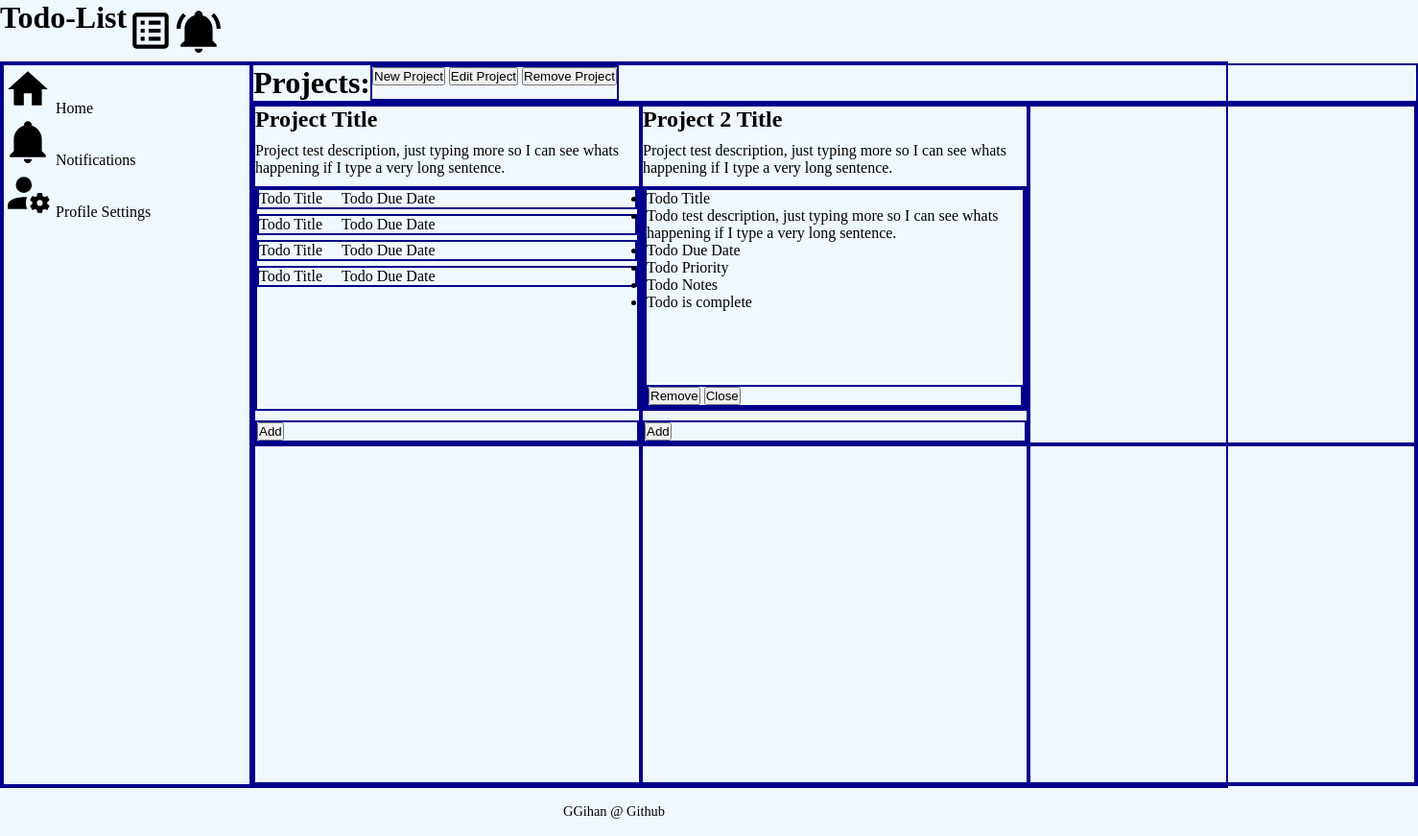
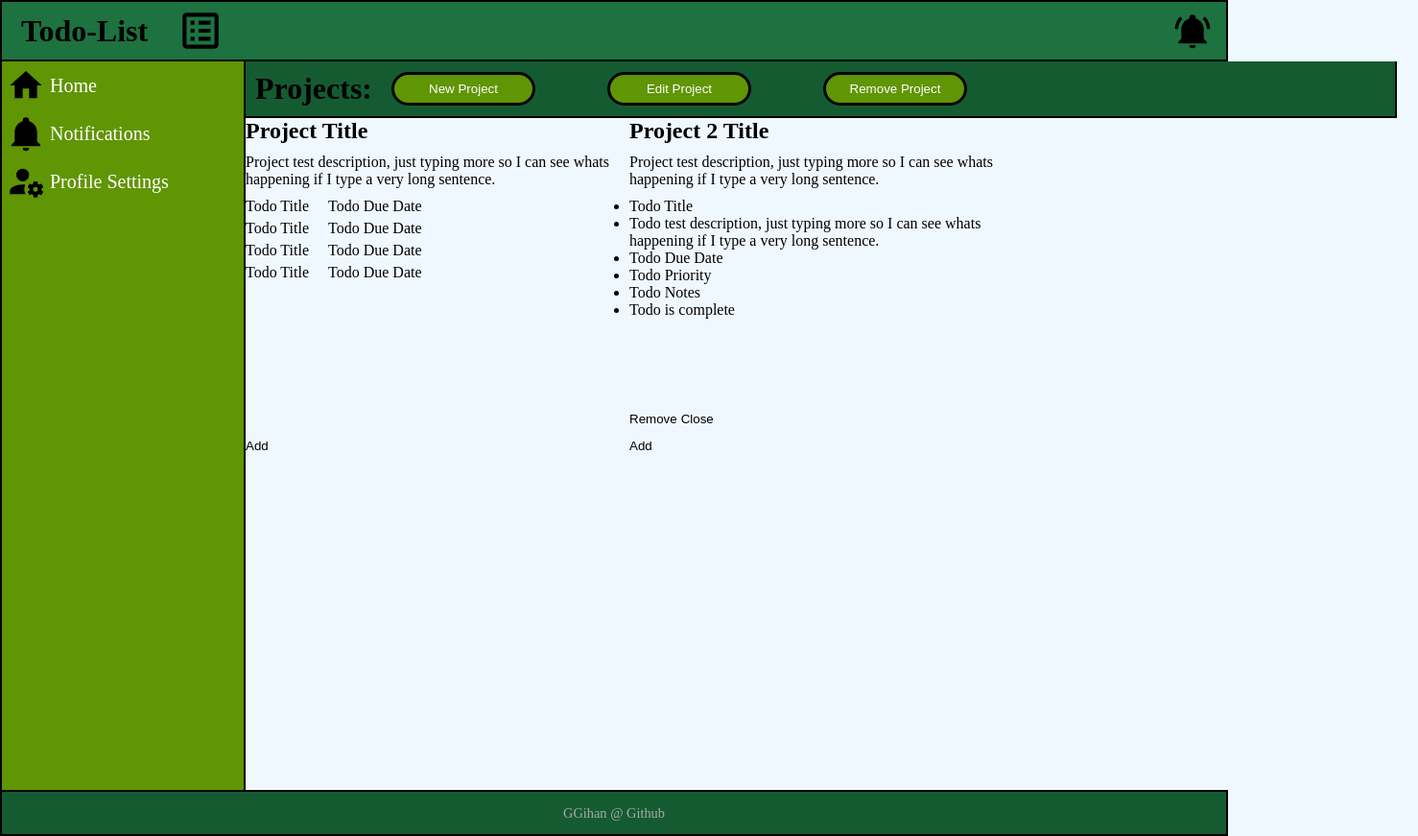
Before and after one commit to GGihan/todo-list, a website built with webpack: page src/index.html in a window 1280 px wide. Shown: the whole page at 96% size, 1478 px wide, since content can reach past the window. Built offline with nearby package versions, Linux system fonts and the light colour scheme.

Commit message:
Add styling to user UI

```diff
--- a/src/index.html
+++ b/src/index.html
@@ -7,8 +7,10 @@
 </head>
 <body>
     <header id="header-container">
-        <h1>Todo-List</h1>
-        <img src="./images/todo.svg" alt="Todo Icon">
+        <div id="title-container">
+            <h1>Todo-List</h1>
+            <img src="./images/todo.svg" alt="Todo Icon">
+        </div>
         <img src="./images/bell-ring.svg" alt="Notification Bell">
     </header>
 
@@ -44,9 +46,9 @@
 
                 <div class="project-buttons">
 
-                    <button>New Project</button>
-                    <button>Edit Project</button>
-                    <button>Remove Project</button>
+                    <button type="button" id="add-project-button">New Project</button>
+                    <button type="button" id="edit-project-button">Edit Project</button>
+                    <button type="button" id="remove-project-button">Remove Project</button>
 
                 </div>
 
--- a/src/styles.css
+++ b/src/styles.css
@@ -9,8 +9,17 @@ body {
 
     display: flex;
     flex-direction: column;
+    box-sizing: border-box;
 
     margin: 0;
+}
+
+button {
+    background: none;
+    border: none;
+    padding: 0;
+    margin: 0;
+    box-sizing: border-box;
 }
 
 img {
@@ -18,13 +27,29 @@ img {
 }
 
 div {
-    border: 2px solid darkblue;
+    /* border: 2px solid darkblue; */
 }
 
 #header-container {
     display: flex;
     height: 4rem;
     flex-shrink: 0;
+    justify-content: space-between;
+
+    background-color: hsl(145, 59%, 28%);
+    border: 2px solid black;
+    box-sizing: border-box;
+}
+
+#header-container img {
+    padding: 10px;
+}
+
+#title-container {
+    display: flex;
+    align-items: center;
+    gap: 10px;
+    padding: 10px;
 }
 
 #content-area {
@@ -37,6 +62,24 @@ div {
     flex-direction: column;
     flex-shrink: 0;
     width: 256px;
+
+    background-color: hsl(82, 95%, 30%);
+    border-left: 2px solid black;
+    border-right: 2px solid black;
+    box-sizing: border-box;
+    color: white;
+}
+
+#sidebar li {
+    display: flex;
+    align-items: center;
+    font-size: 1.25rem;
+    padding: 5px;
+    gap: 5px;
+}
+
+#sidebar img {
+    width: 40px;
 }
 
 #main-container {
@@ -45,10 +88,36 @@ div {
 
 #project-toolbar {
     display: flex;
+    background-color: hsl(145, 63%, 22%);
+    box-sizing: border-box;
+    border-bottom: 2px solid black;
+    border-right: 2px solid black;
 }
 
-#project-buttons {
+h1 {
     display: flex;
+    align-items: center;
+    padding: 10px;
+}
+
+.project-buttons {
+    display: flex;
+    flex: 1;
+    justify-content: flex-start;
+    align-items: center;
+    gap: 75px;
+    padding: 10px;
+}
+
+.project-buttons button {
+    height: 35px;
+    width: 150px;
+
+    border: 3px solid black;
+    border-radius: 20px;
+    box-sizing: border-box;
+    background-color: hsl(82, 95%, 30%);
+    color: white;
 }
 
 #main-content {
@@ -99,4 +168,8 @@ div {
     align-items: center;
     justify-content: center;
     font-size: 0.9rem;
+    background-color: hsl(145, 63%, 22%);
+    box-sizing: border-box;
+    border: 2px solid black;
+    color: darkgray;
 }
```
